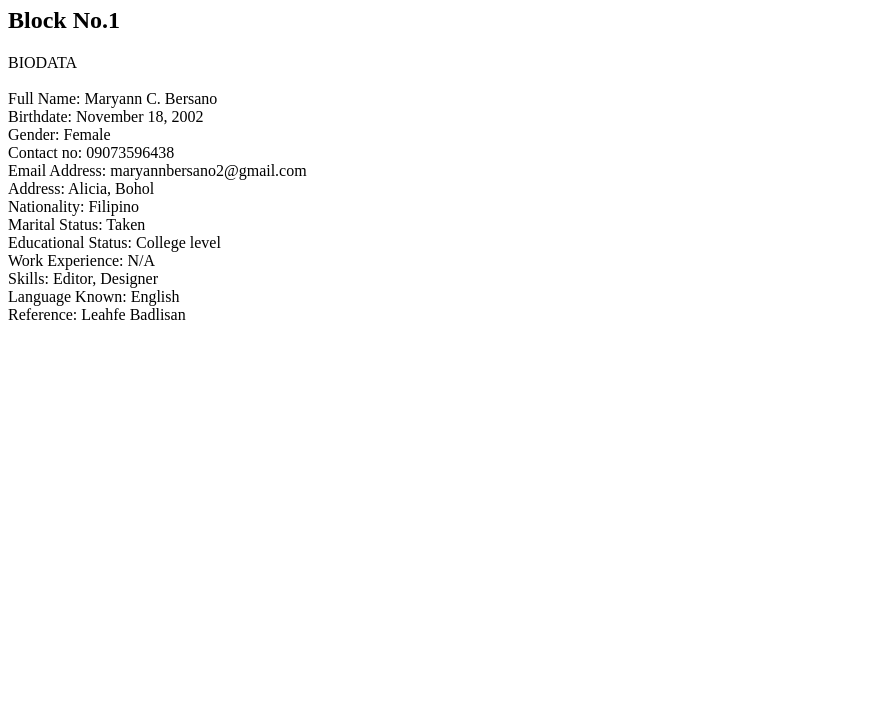
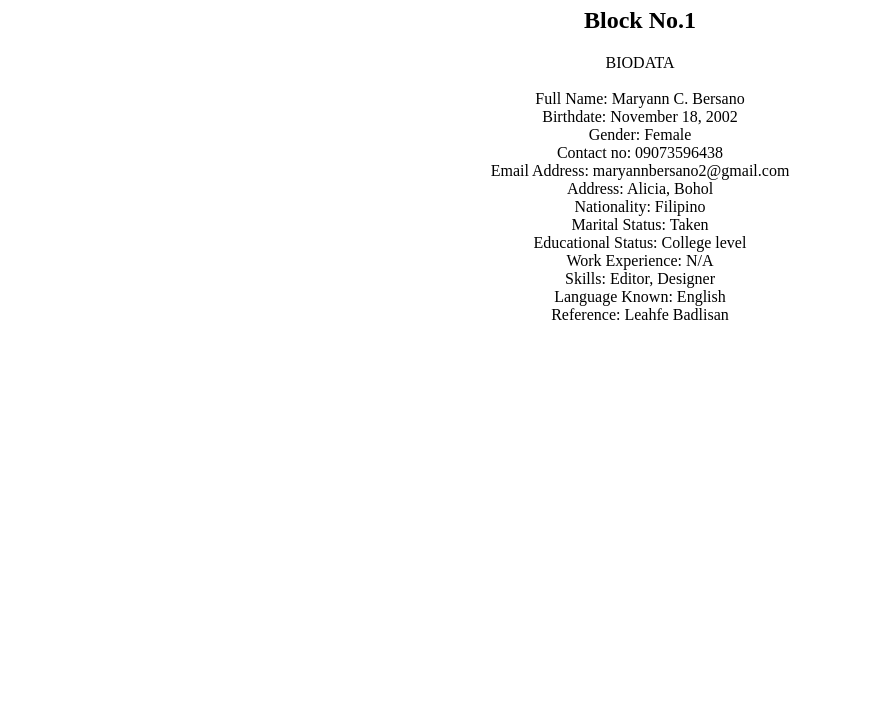
Before and after one commit to bersanomaryann/Push-Project, a plain HTML site: page index.html in a window 1280 px wide. Shown: the part 73-800 px from the top of the page, without its empty margins (0-890 px from the left). Drawn offline with Linux system fonts and the light colour scheme.

Commit message:
Saved CSS Design

```diff
--- /dev/null
+++ b/Des.css
@@ -0,0 +1,5 @@
+body {
+    text-align: center;
+    font-color: black;
+    font-style: sanserif;
+}
--- a/index.html
+++ b/index.html
@@ -1,6 +1,11 @@
 <!DOCTYPE html>
 <html>
 
+    <head>
+        <link rel="stylesheet" href="Des.css">
+    </head>
+
+    <body>
     <h1>
         College of Computer Studies
     </h1>
@@ -26,4 +31,5 @@
         Reference: Leahfe Badlisan<br>
 
     </p>
+    </body>
 </html>
```
